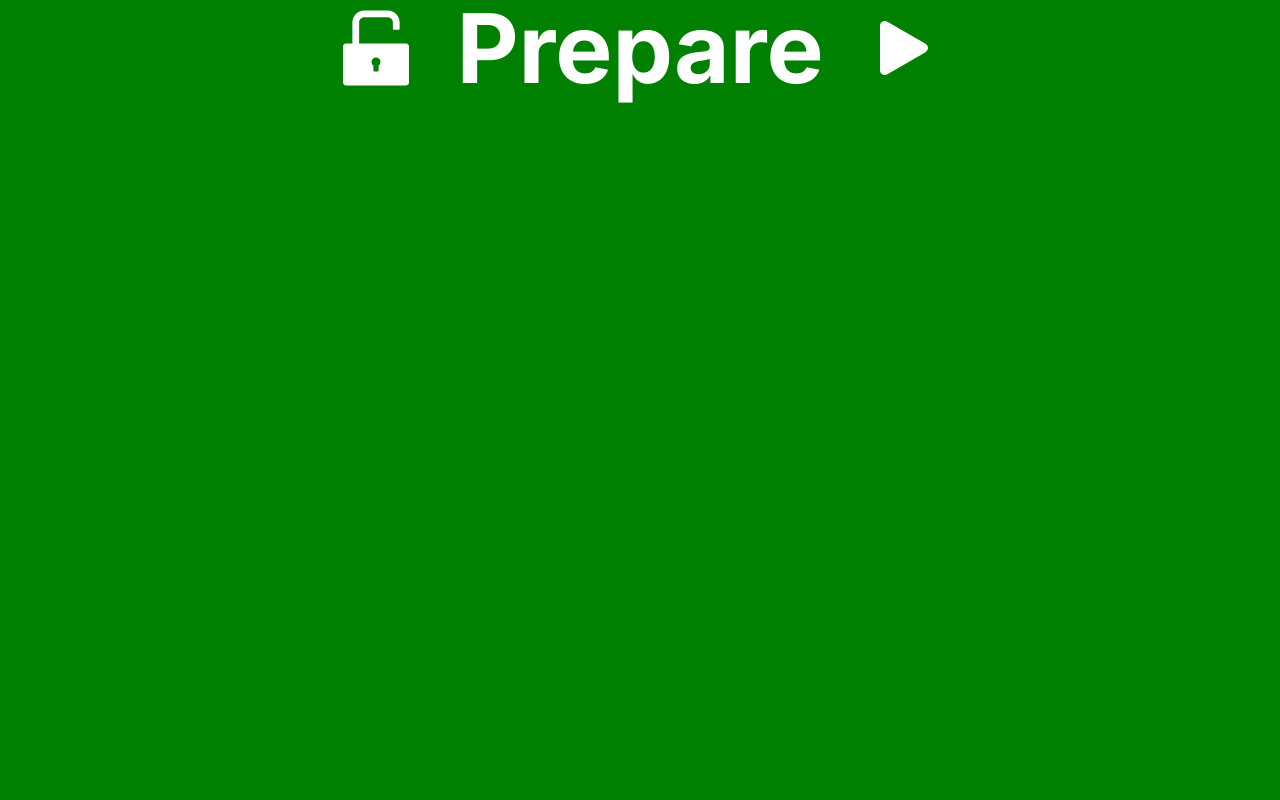
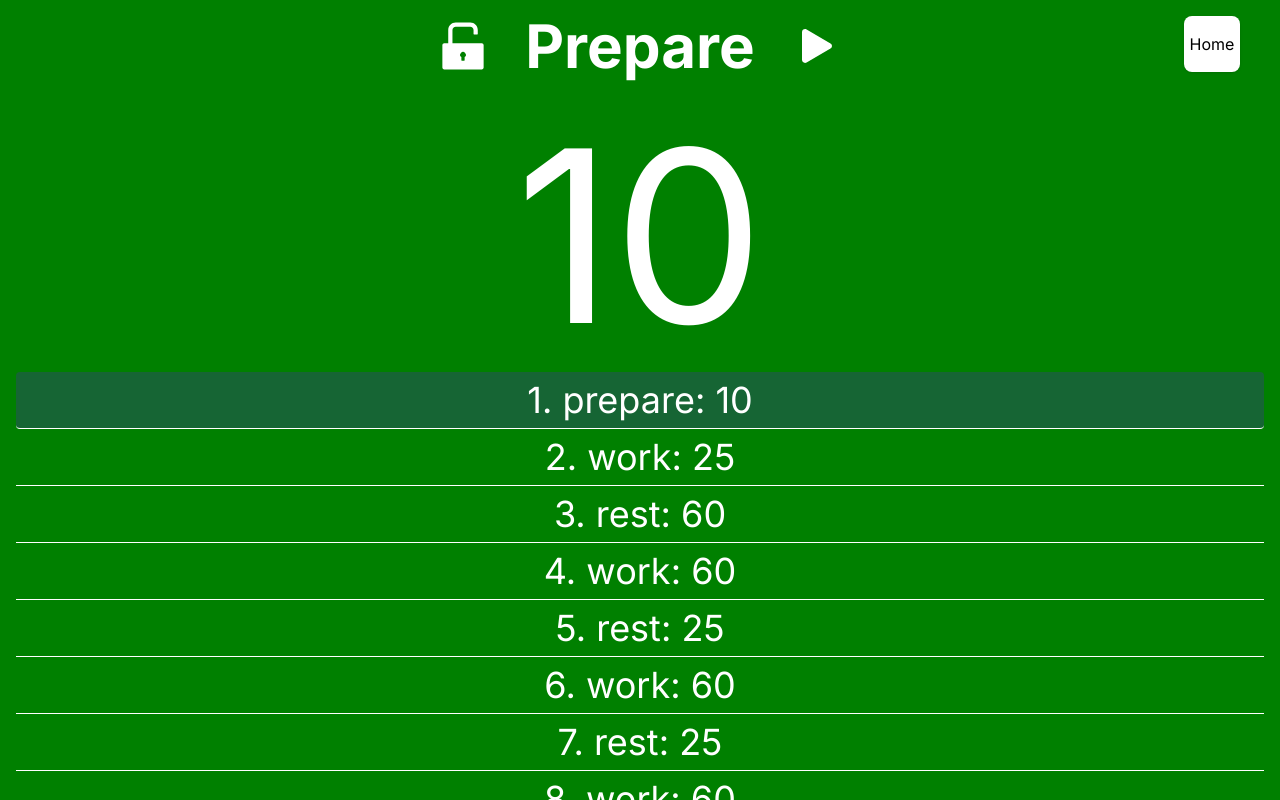
Before and after one commit to Lewisjohnward/tabata-timer, a Next.js app: page / in a window 1280 px wide. Both pictures are taken after a click on the button 1194 px from the left and 172 px from the top of the page. Shown: the top 800 px of the page. Built offline with nearby package versions, Linux system fonts and the light colour scheme.

Commit message:
workout component

```diff
--- a/src/app/components/workout.tsx
+++ b/src/app/components/workout.tsx
@@ -1,14 +1,46 @@
 "use client";
+import clsx from "clsx";
 import { useState } from "react";
 import { AiFillLock, AiFillUnlock } from "react-icons/ai";
 import { BsFillPlayFill } from "react-icons/bs";
+import { HomeProps } from "./types";
 
-const Workout = () => {
+type Workout = {
+  prepare?: number;
+  work?: number;
+  rest?: number;
+  cooldown?: number;
+}[];
+
+const workout: Workout = [
+  { prepare: 10 },
+  { work: 25 },
+  { rest: 60 },
+  { work: 60 },
+  { rest: 25 },
+  { work: 60 },
+  { rest: 25 },
+  { work: 60 },
+  { rest: 25 },
+  { work: 60 },
+  { rest: 25 },
+  { work: 60 },
+  { rest: 25 },
+  { work: 60 },
+  { rest: 25 },
+  { cooldown: 5 },
+];
+
+const Workout = ({ setView }: HomeProps) => {
   const [locked, setLocked] = useState(false);
   const bg = "green";
   return (
-    <div className="h-screen text-white" style={{ backgroundColor: `${bg}` }}>
-      <div className="flex justify-center items-center gap-8 text-8xl font-bold">
+    <div
+      className="relativeh-screen p-4 text-white pt-4 space-y-4"
+      style={{ backgroundColor: `${bg}` }}
+    >
+      <div className="space-y-10">
+        <div className="flex justify-center items-center gap-8 text-6xl font-bold">
           <button onClick={() => setLocked((prev) => !prev)}>
             {locked ? <AiFillLock /> : <AiFillUnlock />}
           </button>
@@ -17,6 +49,32 @@ const Workout = () => {
             <BsFillPlayFill />
           </button>
         </div>
+        <div className="text-center text-[15rem] leading-none">10</div>
+      </div>
+      <div>
+        {workout.map((d, i) => {
+          const key = Object.keys(d)[0];
+          const value = d[key as keyof typeof d];
+          return (
+            <div
+              className={clsx(
+                "border-b-[1px] border-white text-center text-4xl",
+                i == 0 && "bg-green-800 rounded"
+              )}
+            >
+              <button className="py-2 w-full rounded hover:bg-green-700">
+                {i + 1}. {key}: {value}
+              </button>
+            </div>
+          );
+        })}
+      </div>
+      <button
+        className="absolute top-0 right-10 w-14 h-14 bg-white text-black rounded-lg shadow hover:bg-gray-200"
+        onClick={() => setView("home")}
+      >
+        Home
+      </button>
     </div>
   );
 };
```
Lines whose indentation alone changed are shown as unchanged.
